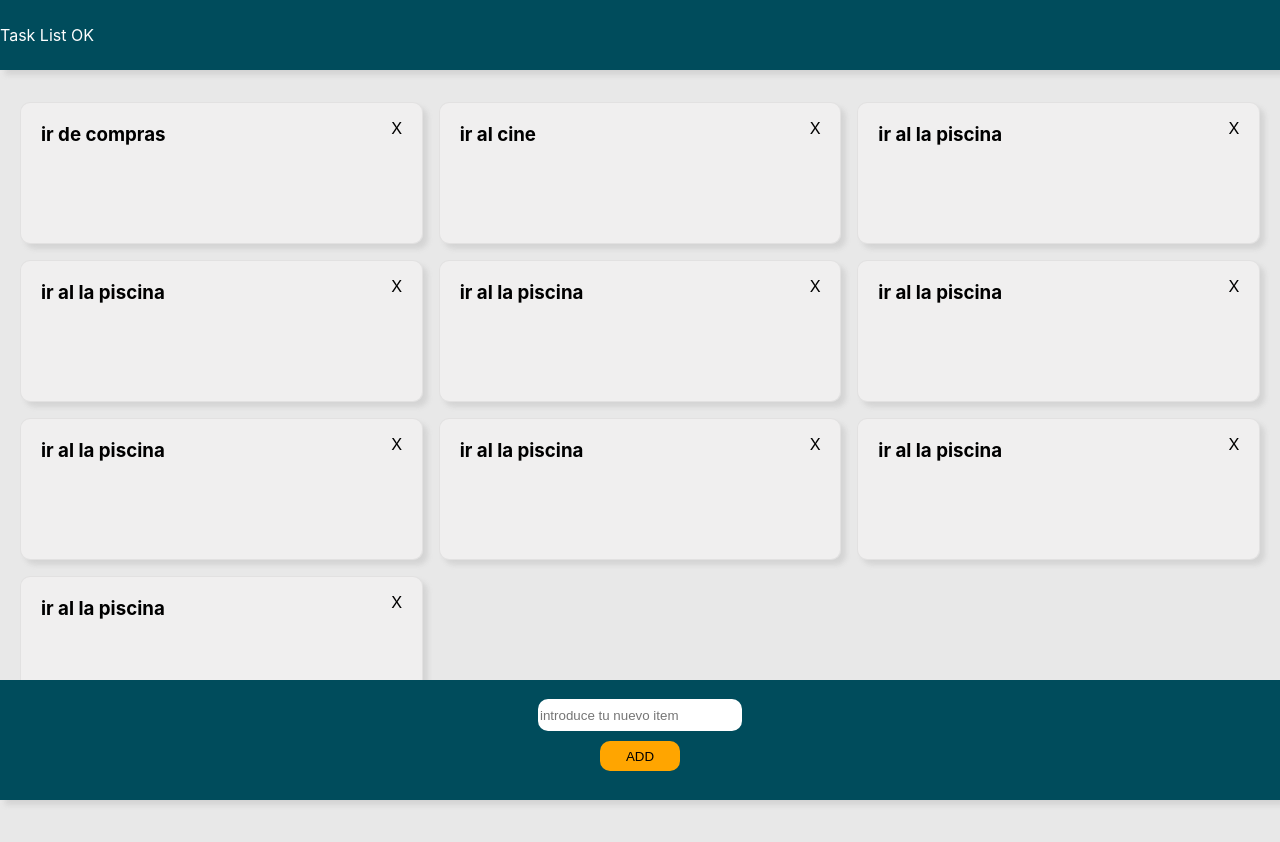
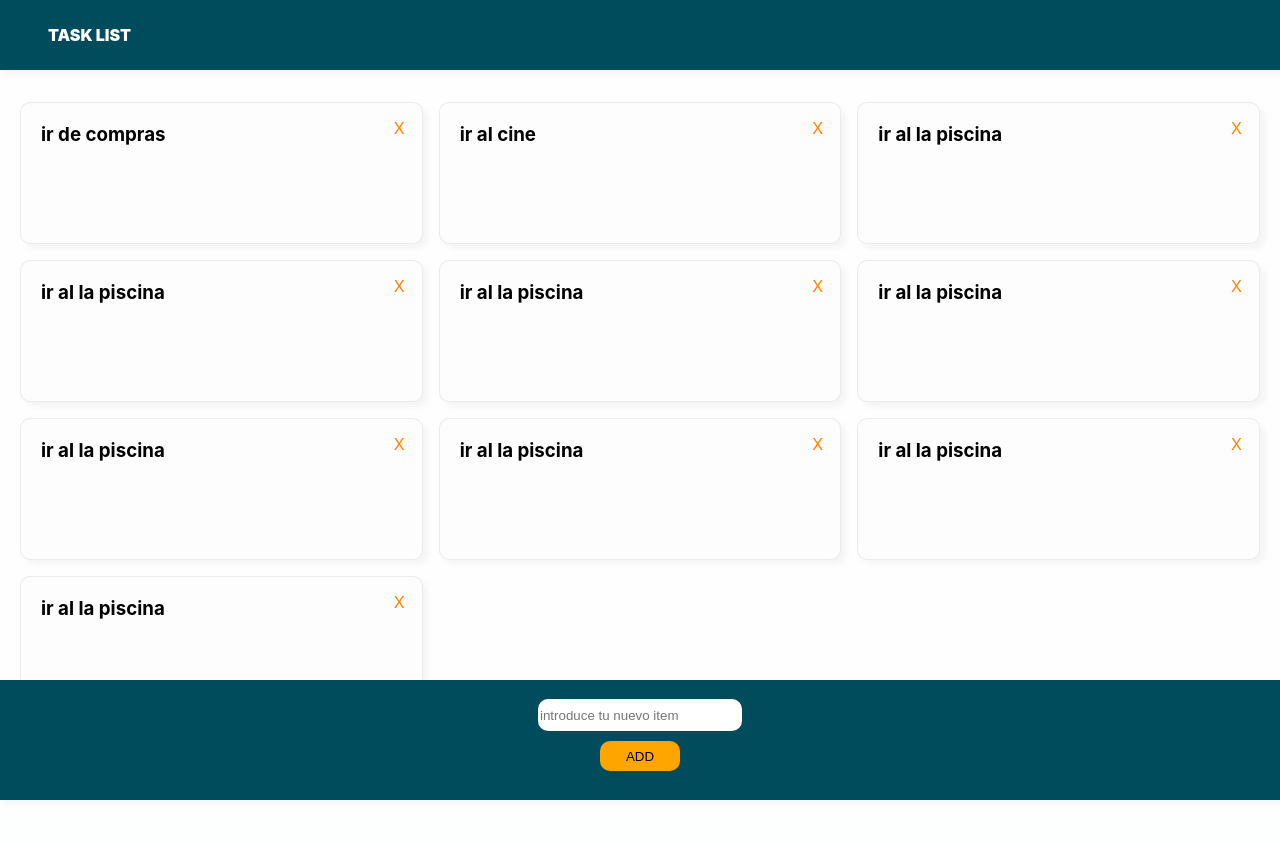
Before and after one commit to Sergi-Virgili/Intro-React-ClassTodo, a React (Create React App) app: page / in a window 1280 px wide. Shown: the top 842 px of the page. Built offline with nearby package versions, Linux system fonts and the light colour scheme.

Commit message:
change styles

```diff
--- a/src/App.css
+++ b/src/App.css
@@ -1,6 +1,7 @@
 .app {
   /* width: 100vh; */
-  background-color: rgb(232, 232, 232);
+  /* background-color: rgba(173, 197, 192, 0.075); */
+  background-color: rgba(176, 205, 198, 0.018);
   min-height: 100vh;
   padding-bottom: 8rem;
 }
--- a/src/components/NavBar/index.jsx
+++ b/src/components/NavBar/index.jsx
@@ -2,5 +2,5 @@ import React from "react";
 import styles from "./navBar.module.css";
 
 export const NavBar = () => {
-  return <div className={styles.navBar}>Task List OK</div>;
+  return <div className={styles.navBar}>Task List</div>;
 };
--- a/src/components/NavBar/navBar.module.css
+++ b/src/components/NavBar/navBar.module.css
@@ -20,4 +20,9 @@
   /* margin-bottom: 60px; */
   box-sizing: border-box;
   z-index: 1;
+
+  padding: 20px 3rem;
+  text-transform: uppercase;
+  font-weight: 900;
+  font-size: medium;
 }
--- a/src/components/Task/task.module.css
+++ b/src/components/Task/task.module.css
@@ -9,6 +9,7 @@
   border: solid 1px rgba(196, 196, 196, 0.324);
   padding: 20px;
   position: relative;
+  overflow: hidden;
 }
 
 h3 {
@@ -19,10 +20,11 @@ h3 {
   position: absolute;
   top: 0px;
   right: 0px;
-  width: 20px;
+  width: 15px;
   height: 20px;
   padding: 15px;
   text-align: center;
-  /* background-color: rgb(196, 196, 196); */
-  border-radius: 50%;
+  /* background-color: rgba(238, 103, 6, 0.092); */
+  border-radius: 5px 0 1px 15px;
+  color: rgb(255, 132, 0);
 }
--- a/src/index.css
+++ b/src/index.css
@@ -3,7 +3,9 @@
   /* COLORS */
   --color_background: #dcdcdc;
   --color_navbar: #004c5c;
-  --box_shadow_default: 5px 5px 5px #8d8d8d35;
+  --box_shadow_default: 5px 5px 5px #8d8d8d14;
+
+  /* Media Queries Base : TODO */
 }
 
 body {
```
